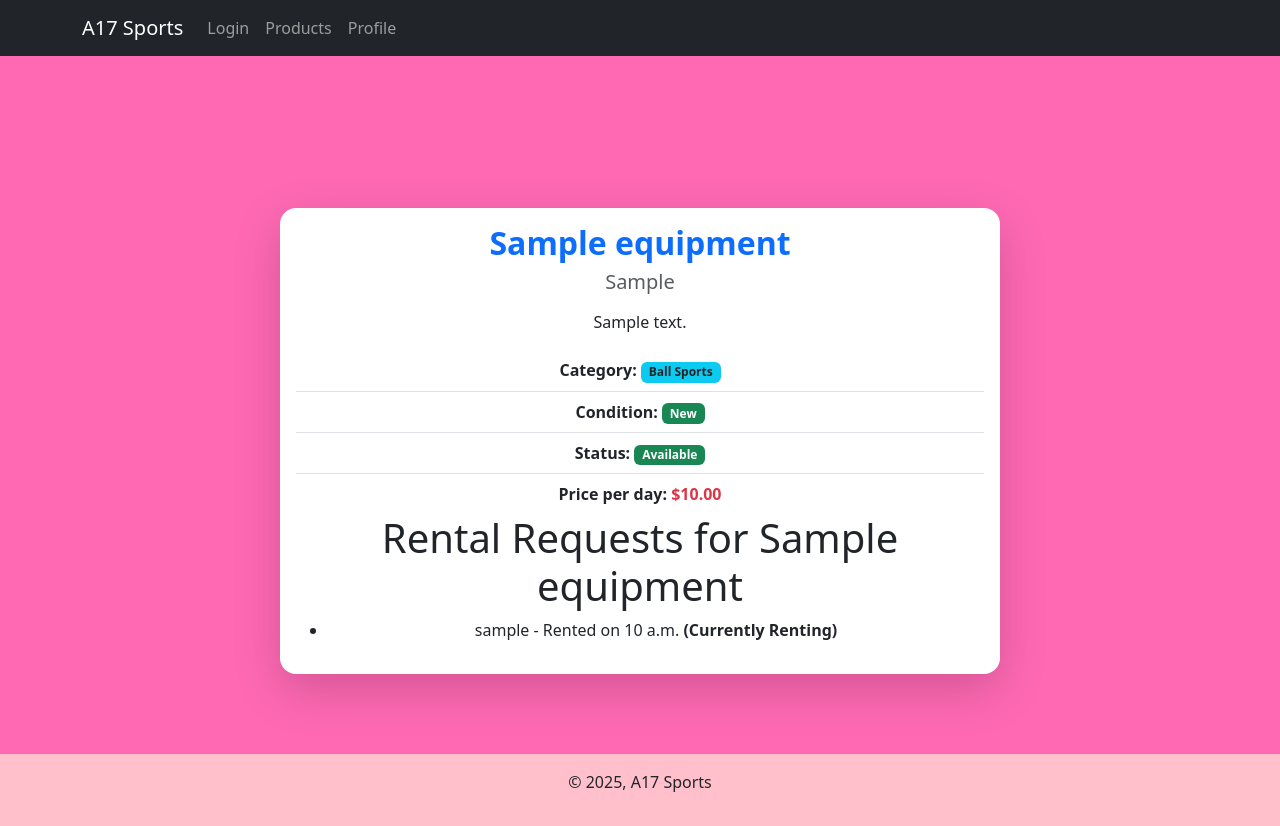
After one commit to k4rstm4n/sports-lending-app, a Django app: page /products/1/requests/ in a window 1280 px wide. The commit adds this page. Run offline with Django 5.2, Linux system fonts and the light colour scheme; tables that the repository leaves empty hold one stand-in row (values such as "Sample post"); some libraries are stand-ins or nearby versions.

Commit message:
Implemented functionality to view rental requests as lender

```diff
--- a/products/templates/products/my_equipment.html
+++ b/products/templates/products/my_equipment.html
@@ -21,6 +21,7 @@
                         <li><strong>Condition:</strong> {{ equipment.get_condition_display }}</li>
                         <li><strong>Price per day:</strong> ${{ equipment.price_per_day }}</li>
                     </ul>
+                    <a href="{% url 'products:product_requests' equipment.id %}">View Requests</a>
                 </div>
             </div>
 
--- /dev/null
+++ b/products/templates/products/requests.html
@@ -0,0 +1,55 @@
+{% extends 'base.html' %}
+{% load static %}
+
+{% block content %}
+<div class="container mt-5">
+    <div class="row justify-content-center">
+        <div class="col-md-8">
+            <div class="card shadow-lg border-0 rounded-4">
+                <div class="card-body">
+                    <h2 class="card-title text-primary fw-bold">{{ equipment.name }}</h2>
+                    <h5 class="text-muted">{{ equipment.brand }}</h5>
+                    <p class="card-text mt-3">{{ equipment.description }}</p>
+
+                    <ul class="list-group list-group-flush">
+                        <li class="list-group-item"><strong>Category:</strong>
+                            <span class="badge bg-info text-dark">{{ equipment.get_category_display }}</span>
+                        </li>
+                        <li class="list-group-item"><strong>Condition:</strong>
+                            <span class="badge bg-success">{{ equipment.get_condition_display }}</span>
+                        </li>
+
+                        <li class="list-group-item"><strong>Status:</strong>
+                            <span class="badge bg-success">{{ equipment.get_status_display }}</span>
+                        </li>
+                        <li class="list-group-item"><strong>Price per day:</strong>
+                            <span class="fw-bold text-danger">${{ equipment.price_per_day }}</span>
+                        </li>
+                    </ul>
+
+
+                    <!-- SHOW REQUESTS -->
+                     <h1>Rental Requests for {{ object.name }}</h1>
+
+                     {% if rental_requests %}
+                        <ul>
+                            {% for rental in rental_requests %}
+                                <li>
+                                    {{ rental.user.username }} - Rented on {{ rental.rental_date }}
+                                    {% if rental.active %}
+                                        <strong>(Currently Renting)</strong>
+                                    {% else %}
+                                        <span>(Returned on {{rental.return_date }})</span>
+                                    {% endif %}
+                                </li>
+                            {% endfor %}
+                        </ul>
+                    {% else %}
+                        <p>No rental requests found.</p>
+                    {% endif %}
+                </div>
+            </div>
+        </div>
+    </div>
+</div>
+{% endblock %}
--- a/products/urls.py
+++ b/products/urls.py
@@ -15,6 +15,7 @@ urlpatterns = [
     path("<int:pk>/reviews/edit/", views.ReviewUpdate.as_view(), name="product_review_update"),
     path("<int:equipment_id>/rent/", views.rent_equipment, name="product_rent"),
     path("user/products/", views.my_products, name="my_products"),
+    path("<int:equipment_id>/requests/", views.RequestsView.as_view(), name="product_requests")
 
 
 
--- a/products/views.py
+++ b/products/views.py
@@ -3,6 +3,7 @@ from django.db.models import Q
 from .models import Equipment, Review, Rental
 from .forms import *
 from django.views.generic.edit import CreateView, UpdateView
+from django.views.generic import DetailView
 from django.urls import reverse, reverse_lazy
 from django.views import generic
 from django.utils import timezone
@@ -119,6 +120,8 @@ class EquipmentCreateView(CreateView):
         self.object.save()
         return redirect(reverse("products:product_catalog"))
 
+
+
 def rent_equipment(request, equipment_id):
     if not request.user.is_authenticated:
         return redirect('login')
@@ -136,3 +139,14 @@ def rent_equipment(request, equipment_id):
 
 
     return render(request, 'products/rental_success.html', {'equipment': equipment})
+
+class RequestsView(DetailView):
+    model = Equipment
+    template_name = "products/requests.html"
+    pk_url_kwarg = "equipment_id"
+
+    def get_context_data(self, **kwargs):
+        context = super().get_context_data(**kwargs)
+        equipment = self.get_object()
+        context["rental_requests"] = Rental.objects.filter(equipment=equipment)
+        return context
--- a/templates/base.html
+++ b/templates/base.html
@@ -80,7 +80,10 @@
                     <li>
                         <a class="nav-link" href="{% url 'productCollections:view_collections' %}">View Collections</a>
                     </li>
+                    {% endif %}
 
+
+                    {% if perms.login.lender_perms %}
                     <li>
                         <a class="nav-link" href="{% url 'products:my_products' %}">My Products</a>
                     </li>
```
